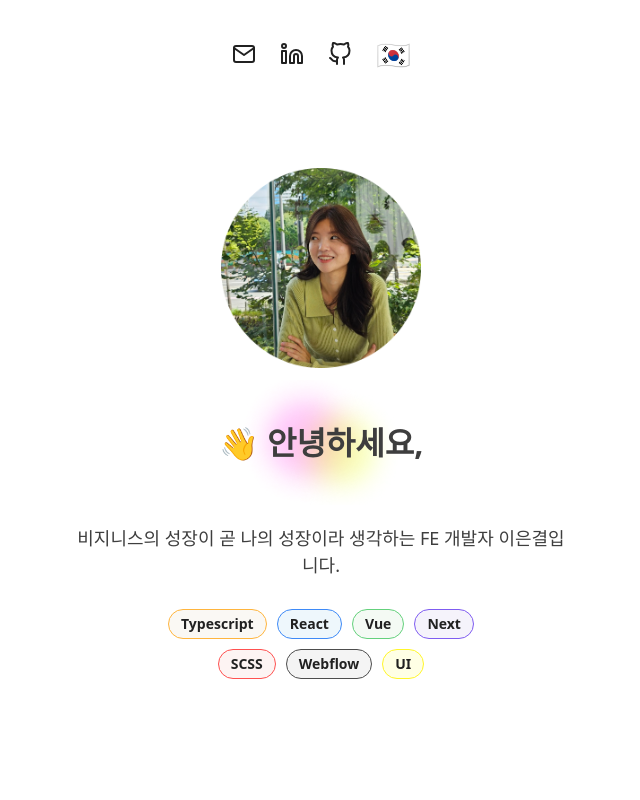
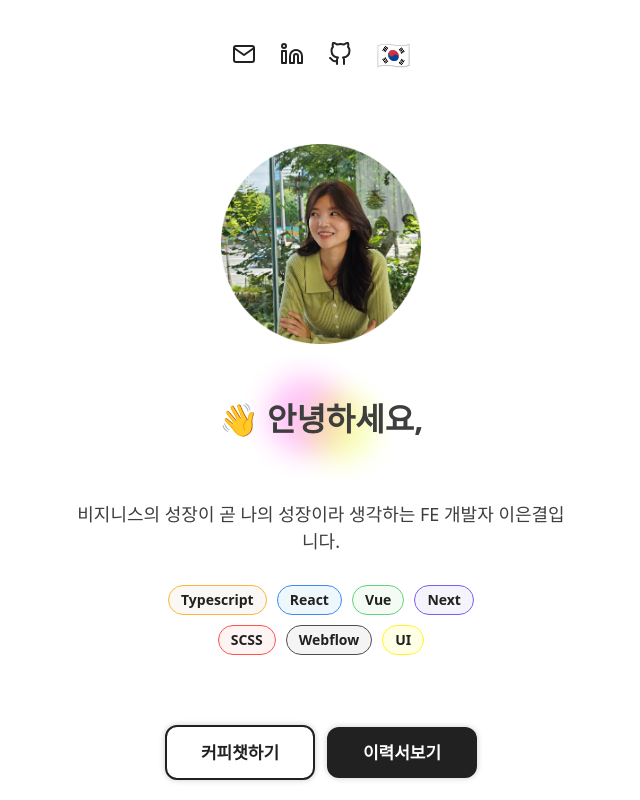
Before and after one commit to minsangkimme/portfolio, a Next.js app: page / in a window 1280 px wide. Shown: the top 800 px of the page, without its empty margins (319-959 px from the left). Built offline with nearby package versions, Linux system fonts and the light colour scheme.

Commit message:
add: 채널톡 버튼 커스터마이징

```diff
--- a/src/app/layout.tsx
+++ b/src/app/layout.tsx
@@ -15,15 +15,6 @@ export default function RootLayout({
     <head>
       <link rel={"stylesheet"} href={"/css/font.css"}></link>
       <link rel={"icon"} href={"/image/favicon/favicon.ico"}></link>
-      <script dangerouslySetInnerHTML={{
-        __html: `
-            (function(){var w=window;if(w.ChannelIO){return w.console.error("ChannelIO script included twice.");}var ch=function(){ch.c(arguments);};ch.q=[];ch.c=function(args){ch.q.push(args);};w.ChannelIO=ch;function l(){if(w.ChannelIOInitialized){return;}w.ChannelIOInitialized=true;var s=document.createElement("script");s.type="text/javascript";s.async=true;s.src="https://cdn.channel.io/plugin/ch-plugin-web.js";var x=document.getElementsByTagName("script")[0];if(x.parentNode){x.parentNode.insertBefore(s,x);}}if(document.readyState==="complete"){l();}else{w.addEventListener("DOMContentLoaded",l);w.addEventListener("load",l);}})();
-
-            ChannelIO('boot', {
-            "pluginKey": "1667bdd5-209d-4b93-9292-87af6353a474"
-          });
-          `
-      }} />
     </head>
       <body>{children}</body>
     </html>
--- a/src/app/page.tsx
+++ b/src/app/page.tsx
@@ -15,6 +15,7 @@ import Project6 from '../../public/image/project/project6.png';
 import Project7 from '../../public/image/project/project7.png';
 import Project8 from '../../public/image/project/project8.png';
 
+import ChannelService from "../thirdParty/channeltalk";
 import shortid from 'shortid';
 import { useTranslation } from 'react-i18next';
 import i18n from "../thirdParty/i18n";
@@ -128,6 +129,12 @@ export default function Home() {
 
   useEffect(() => {
     setLang(navigator?.language || "en-US");
+    ChannelService.loadScript();
+    ChannelService.boot({
+      "pluginKey": "1667bdd5-209d-4b93-9292-87af6353a474", // fill your plugin key
+      "customLauncherSelector": "#custom-channeltalk-button",
+      "hideChannelButtonOnBoot": true
+    });
   }, []);
 
   const handleChangeLanguage = () => {
@@ -209,10 +216,14 @@ export default function Home() {
         © 2024 Loren Lee All rights reserved.
       </footer>
 
-      {/*<div className={style.floatingButtonWrapper}>*/}
-      {/*  <button className={style.floatingButton}>커피챗하기</button>*/}
-      {/*  <button className={style.floatingButton2}>이력서보기</button>*/}
-      {/*</div>*/}
+      <div className={style.floatingButtonWrapper}>
+        <button id={"custom-channeltalk-button"} className={style.floatingButton}>
+          {t('coffee_chat_button')}
+        </button>
+        <a className={style.floatingButton2} href={"https://lorenlee.webflow.io/"} target={"_blank"}>
+          {t('resume_button')}
+        </a>
+      </div>
     </main>
   )
 }
--- a/src/app/style.module.scss
+++ b/src/app/style.module.scss
@@ -14,14 +14,12 @@
 }
 
 .profileWrapper {
-  //border: 1px solid #525252;
   display: flex;
   align-items: center;
   flex-direction: column;
   padding: 40px 40px;
   border-radius: 24px;
-  margin: 60px;
-  //box-shadow: 1px 1px 20px 1px #e976ff;
+  margin: 36px 0 60px;
 }
 
 .profile {
--- /dev/null
+++ b/src/thirdParty/channeltalk.ts
@@ -0,0 +1,164 @@
+declare global {
+  interface Window {
+    ChannelIO?: IChannelIO;
+    ChannelIOInitialized?: boolean;
+  }
+}
+
+interface IChannelIO {
+  c?: (...args: any) => void;
+  q?: [methodName: string, ...args: any[]][];
+  (...args: any): void;
+}
+
+interface BootOption {
+  appearance?: string;
+  customLauncherSelector?: string;
+  hideChannelButtonOnBoot?: boolean;
+  hidePopup?: boolean;
+  language?: string;
+  memberHash?: string;
+  memberId?: string;
+  pluginKey: string;
+  profile?: Profile;
+  trackDefaultEvent?: boolean;
+  trackUtmSource?: boolean;
+  unsubscribe?: boolean;
+  unsubscribeEmail?: boolean;
+  unsubscribeTexting?: boolean;
+  zIndex?: number;
+}
+
+interface Callback {
+  (error: Error | null, user: CallbackUser | null): void;
+}
+
+interface CallbackUser {
+  alert: number
+  avatarUrl: string;
+  id: string;
+  language: string;
+  memberId: string;
+  name?: string;
+  profile?: Profile | null;
+  tags?: string[] | null;
+  unsubscribeEmail: boolean;
+  unsubscribeTexting: boolean;
+}
+
+interface UpdateUserInfo {
+  language?: string;
+  profile?: Profile | null;
+  profileOnce?: Profile;
+  tags?: string[] | null;
+  unsubscribeEmail?: boolean;
+  unsubscribeTexting?: boolean;
+}
+
+interface Profile {
+  [key: string]: string | number | boolean | null | undefined;
+}
+
+interface FollowUpProfile {
+  name?: string | null;
+  mobileNumber?: string | null;
+  email?: string | null;
+}
+
+interface EventProperty {
+  [key: string]: string | number | boolean | null | undefined;
+}
+
+type Appearance = 'light' | 'dark' | 'system' | null;
+
+class ChannelService {
+  loadScript() {
+    (function(){var w=window;if(w.ChannelIO){return w.console.error("ChannelIO script included twice.");}var ch:IChannelIO=function(){ch.c?.(arguments);};ch.q=[];ch.c=function(args){ch.q?.push(args);};w.ChannelIO=ch;function l(){if(w.ChannelIOInitialized){return;}w.ChannelIOInitialized=true;var s=document.createElement("script");s.type="text/javascript";s.async=true;s.src="https://cdn.channel.io/plugin/ch-plugin-web.js";var x=document.getElementsByTagName("script")[0];if(x.parentNode){x.parentNode.insertBefore(s,x);}}if(document.readyState==="complete"){l();}else{w.addEventListener("DOMContentLoaded",l);w.addEventListener("load",l);}})();
+  }
+
+  boot(option: BootOption, callback?: Callback) {
+    window.ChannelIO?.('boot', option, callback);
+  }
+
+  shutdown() {
+    window.ChannelIO?.('shutdown');
+  }
+
+  showMessenger() {
+    window.ChannelIO?.('showMessenger');
+  }
+
+  hideMessenger() {
+    window.ChannelIO?.('hideMessenger');
+  }
+
+  openChat(chatId?: string | number, message?: string) {
+    window.ChannelIO?.('openChat', chatId, message);
+  }
+
+  track(eventName: string, eventProperty?: EventProperty) {
+    window.ChannelIO?.('track', eventName, eventProperty);
+  }
+
+  onShowMessenger(callback: () => void) {
+    window.ChannelIO?.('onShowMessenger', callback);
+  }
+
+  onHideMessenger(callback: () => void) {
+    window.ChannelIO?.('onHideMessenger', callback);
+  }
+
+  onBadgeChanged(callback: (unread: number, alert: number) => void) {
+    window.ChannelIO?.('onBadgeChanged', callback);
+  }
+
+  onChatCreated(callback: () => void) {
+    window.ChannelIO?.('onChatCreated', callback);
+  }
+
+  onFollowUpChanged(callback: (profile: FollowUpProfile) => void) {
+    window.ChannelIO?.('onFollowUpChanged', callback);
+  }
+
+  onUrlClicked(callback: (url: string) => void) {
+    window.ChannelIO?.('onUrlClicked', callback);
+  }
+
+  clearCallbacks() {
+    window.ChannelIO?.('clearCallbacks');
+  }
+
+  updateUser(userInfo: UpdateUserInfo, callback?: Callback) {
+    window.ChannelIO?.('updateUser', userInfo, callback);
+  }
+
+  addTags(tags: string[], callback?: Callback) {
+    window.ChannelIO?.('addTags', tags, callback);
+  }
+
+  removeTags(tags: string[], callback?: Callback) {
+    window.ChannelIO?.('removeTags', tags, callback);
+  }
+
+  setPage(page: string) {
+    window.ChannelIO?.('setPage', page);
+  }
+
+  resetPage() {
+    window.ChannelIO?.('resetPage');
+  }
+
+  showChannelButton() {
+    window.ChannelIO?.('showChannelButton');
+  }
+
+  hideChannelButton() {
+    window.ChannelIO?.('hideChannelButton');
+  }
+
+  setAppearance(appearance: Appearance) {
+    window.ChannelIO?.('setAppearance', appearance);
+  }
+}
+
+export default new ChannelService();
--- a/src/thirdParty/i18n.ts
+++ b/src/thirdParty/i18n.ts
@@ -17,6 +17,8 @@ i18n.use(initReactI18next).init({
         company: "Company",
         liveURL: "Live URL",
         heading2: "Featured Work",
+        coffee_chat_button: "Let's talk",
+        resume_button: "Resume",
         work1: {
           title: 'Telemedicine platform',
           completed: '2021',
@@ -121,6 +123,8 @@ i18n.use(initReactI18next).init({
         company: "회사",
         liveURL: "URL",
         heading2: "개발한 프로젝트",
+        coffee_chat_button: "커피챗하기",
+        resume_button: "이력서보기",
         work1: {
           title: '원격진료 서비스 리블레스 개발',
           completed: '2020년',
```
